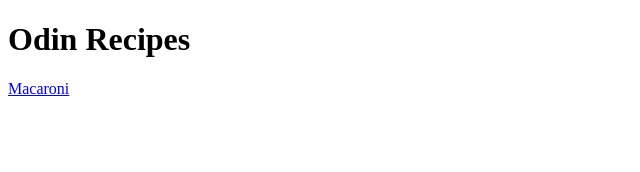
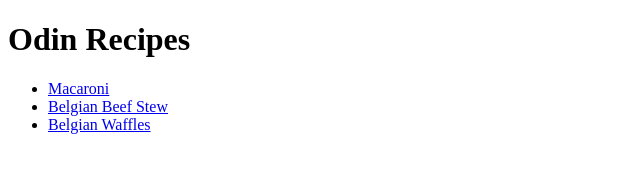
Before and after one commit to SvenVMal/odin-recipes, a plain HTML site: page index.html in a window 1280 px wide. Shown: the whole page, without its empty margins (0-640 px from the left). Drawn offline with Linux system fonts and the light colour scheme.

Commit message:
Added new links for 2 more recipes

```diff
--- a/index.html
+++ b/index.html
@@ -7,6 +7,11 @@
 </head>
 <body>
     <h1>Odin Recipes</h1>
-    <a href="./recipes/macaroni.html">Macaroni</a>
+    <ul>
+        <li><a href="./recipes/macaroni.html">Macaroni</a></li>
+        <li><a href="./recipes/beefstew.html">Belgian Beef Stew</a></li>
+        <li><a href="./recipes/belgianwaffles.html">Belgian Waffles</a></li>
+    </ul>
+
 </body>
 </html>
```
